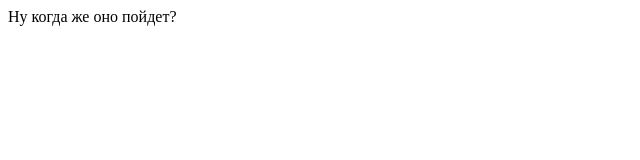
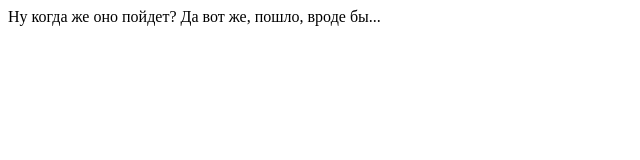
Before and after one commit to monIgnatia/repo15, a plain HTML site: page file.html in a window 1280 px wide. Shown: the whole page, without its empty margins (0-640 px from the left). Drawn offline with Linux system fonts and the light colour scheme.

Commit message:
Update file.html

```diff
--- a/file.html
+++ b/file.html
@@ -6,5 +6,6 @@
   </head>
   <body>
     Ну когда же оно пойдет?
+    Да вот же, пошло, вроде бы...
   </body>
 </html>
```
